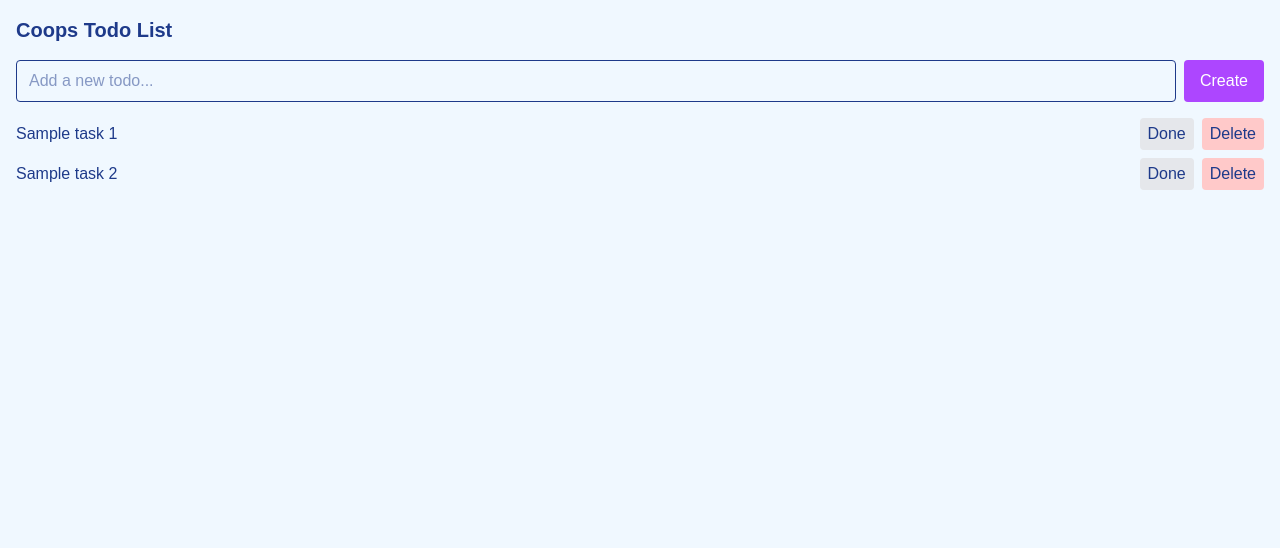
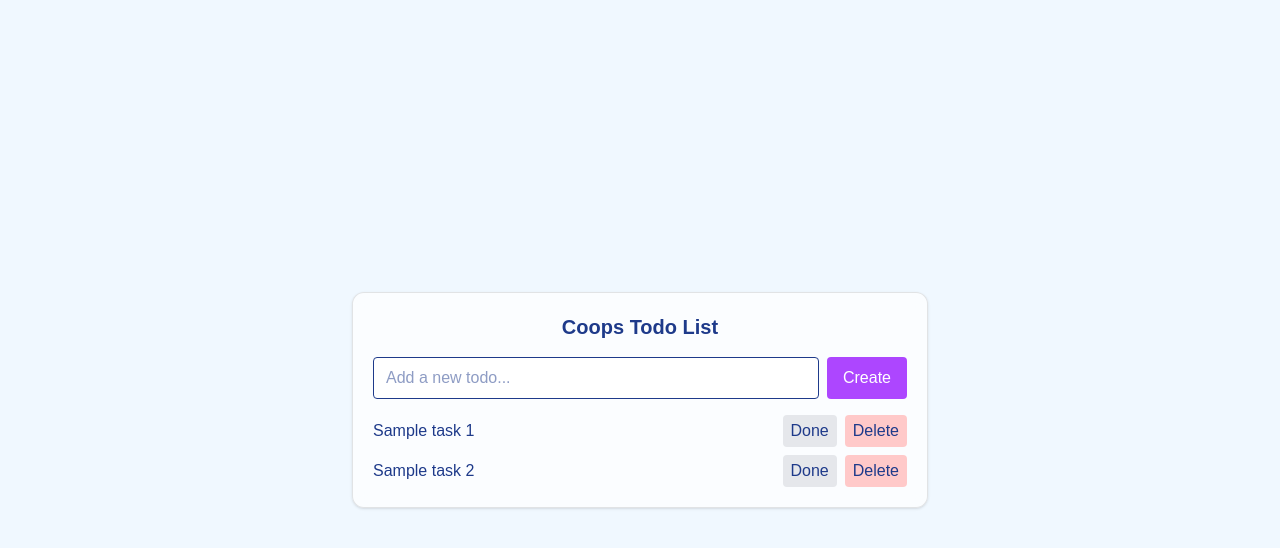
Before and after one commit to ns-test-org/new-web-app-room, a Next.js app in the folder packages/new-web-app-room/: page / in a window 1280 px wide. Shown: the top 548 px of the page. Built offline with nearby package versions, Linux system fonts and the light colour scheme.

Commit message:
AI chat session: Updated code and files

```diff
--- a/packages/new-web-app-room/src/app/page.tsx
+++ b/packages/new-web-app-room/src/app/page.tsx
@@ -1,5 +1,9 @@
 import TodoList from '@/components/TodoList';
 
 export default function Home() {
-  return <TodoList />;
+  return (
+    <main className="min-h-screen flex items-center justify-center p-4">
+      <TodoList />
+    </main>
+  );
 }
--- a/packages/new-web-app-room/src/components/TodoList.tsx
+++ b/packages/new-web-app-room/src/components/TodoList.tsx
@@ -2,12 +2,12 @@
 
 import React, { useState, FormEvent } from 'react';
 
-type Todo = { id: string; text: string; completed: boolean; };
+type Todo = { id: string; text: string; completed: boolean };
 
 export default function TodoList() {
   const [todos, setTodos] = useState<Todo[]>([
     { id: 't1', text: 'Sample task 1', completed: false },
-    { id: 't2', text: 'Sample task 2', completed: false }
+    { id: 't2', text: 'Sample task 2', completed: false },
   ]);
   const [newTodo, setNewTodo] = useState('');
 
@@ -20,11 +20,11 @@ export default function TodoList() {
   };
 
   const toggle = (id: string) => {
-    setTodos(todos.map(t => t.id === id ? { ...t, completed: !t.completed } : t));
+    setTodos(todos.map((t) => (t.id === id ? { ...t, completed: !t.completed } : t)));
   };
 
   const remove = (id: string) => {
-    setTodos(todos.filter(t => t.id !== id));
+    setTodos(todos.filter((t) => t.id !== id));
   };
 
   const handleSubmit = (e: FormEvent) => {
@@ -33,11 +33,12 @@ export default function TodoList() {
   };
 
   return (
-    <div className="p-4">
-      <h2 className="text-xl font-bold mb-4">Coops Todo List</h2>
+    <section className="w-full max-w-xl bg-white/70 dark:bg-white/10 backdrop-blur rounded-xl border border-black/10 dark:border-white/10 shadow-sm p-5">
+      <h2 className="text-xl font-bold mb-4 text-center">Coops Todo List</h2>
+
       <form onSubmit={handleSubmit} className="flex gap-2 mb-4">
         <input
-          className="flex-1 px-3 py-2 border rounded"
+          className="flex-1 px-3 py-2 border rounded bg-white/80 dark:bg-white/10"
           placeholder="Add a new todo..."
           value={newTodo}
           onChange={(e) => setNewTodo(e.target.value)}
@@ -46,17 +47,28 @@ export default function TodoList() {
           Create
         </button>
       </form>
+
       <ul className="space-y-2">
-        {todos.map(t => (
-          <li key={t.id} className="flex items-center justify-between">
-            <span className={t.completed ? 'line-through' : ''}>{t.text}</span>
+        {todos.map((t) => (
+          <li key={t.id} className="flex items-center justify-between gap-3">
+            <button
+              onClick={() => toggle(t.id)}
+              className="text-left flex-1"
+              aria-label={t.completed ? 'Mark as not done' : 'Mark as done'}
+            >
+              <span className={t.completed ? 'line-through opacity-60' : ''}>{t.text}</span>
+            </button>
             <div className="flex items-center gap-2">
-              <button onClick={() => toggle(t.id)} className="px-2 py-1 bg-gray-200 rounded">Done</button>
-              <button onClick={() => remove(t.id)} className="px-2 py-1 bg-red-200 rounded">Delete</button>
+              <button onClick={() => toggle(t.id)} className="px-2 py-1 bg-gray-200 rounded">
+                Done
+              </button>
+              <button onClick={() => remove(t.id)} className="px-2 py-1 bg-red-200 rounded">
+                Delete
+              </button>
             </div>
           </li>
         ))}
       </ul>
-    </div>
+    </section>
   );
 }
```
